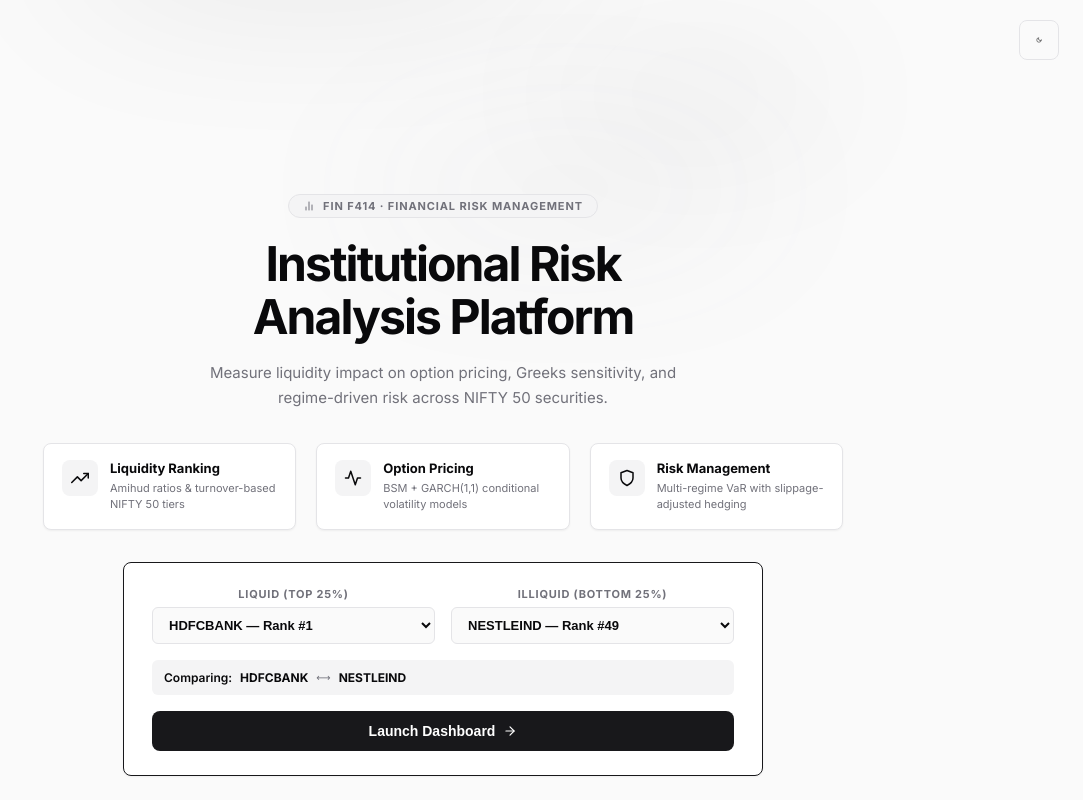
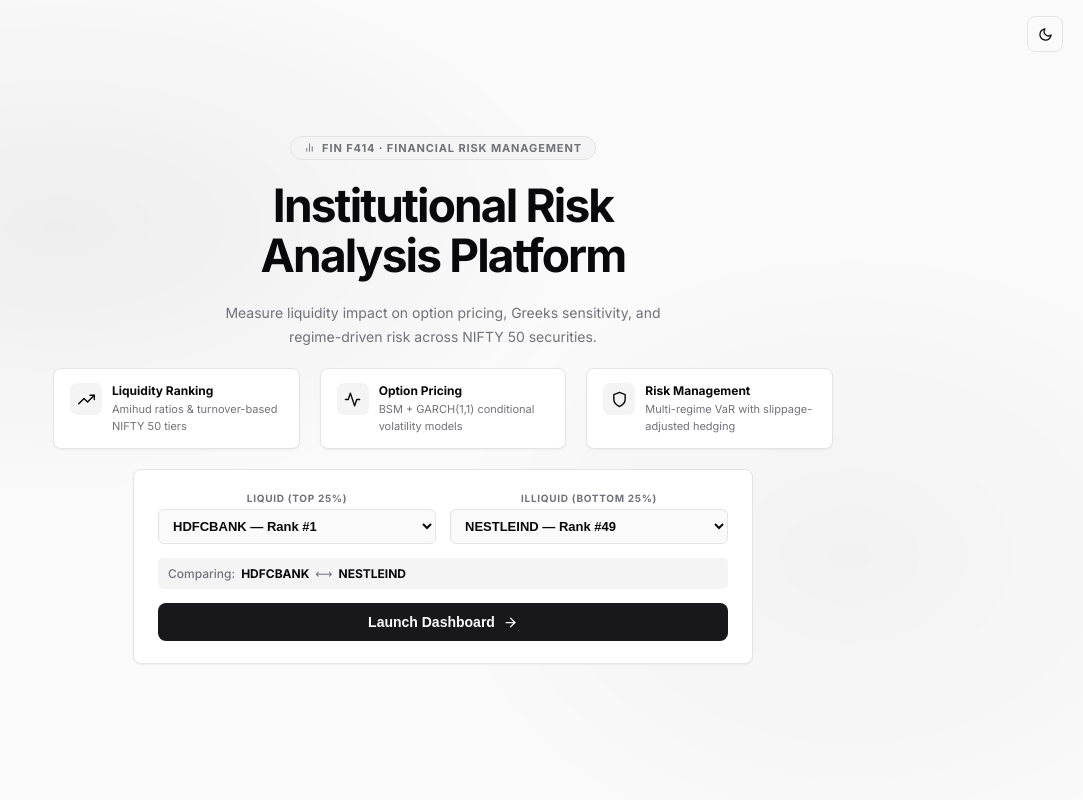
Before and after one commit to Aditya-021005/FRAM, a React app in the folder frontend/: page / in a window 1280 px wide. Shown: the whole page, without its empty margins (197-1280 px from the left). Built offline with nearby package versions, Linux system fonts and the light colour scheme; the HTML template or start-up script is replaced by a standard one.

Commit message:
Add L/I pinned rows with badge notation to all tables (B, C, D)

```diff
--- a/frontend/src/App.jsx
+++ b/frontend/src/App.jsx
@@ -24,78 +24,73 @@ function App() {
 
   if (isLanding) {
     return (
-      <div className="landing fade-in">
-        <div className="landing-blob" style={{ width: 500, height: 500, background: '#09090b', top: '-100px', left: '-150px', animationDuration: '9s' }} />
-        <div className="landing-blob" style={{ width: 400, height: 400, background: '#71717a', bottom: '-80px', right: '-100px', animationDuration: '7s', animationDelay: '1s' }} />
-        <div className="landing-blob" style={{ width: 300, height: 300, background: '#09090b', bottom: '10%', left: '20%', animationDuration: '11s', animationDelay: '2s' }} />
+      <div className="landing fade-in" style={{ gap: '20px' }}>
 
-        <div style={{ position: 'absolute', top: 20, right: 24, zIndex: 2 }}>
-          <button className="btn-outline" style={{ display: 'flex', alignItems: 'center', justifyContent: 'center', width: '40px', height: '40px' }} onClick={() => setIsDark(!isDark)}>
-            {isDark ? <FiSun size={16} /> : <FiMoon size={16} />}
+        <div style={{ position: 'absolute', top: 16, right: 20, zIndex: 10 }}>
+          <button className="btn-outline" style={{ display: 'flex', alignItems: 'center', justifyContent: 'center', width: '36px', height: '36px', padding: 0 }} onClick={() => setIsDark(!isDark)}>
+            {isDark ? <FiSun size={15} /> : <FiMoon size={15} />}
           </button>
         </div>
 
-        <div className="slide-up" style={{ display: 'inline-flex', gap: '8px', alignItems: 'center', background: 'var(--bg-muted)', padding: '4px 14px', borderRadius: '100px', fontSize: '11px', fontWeight: 700, color: 'var(--text-secondary)', marginBottom: '20px', border: '1px solid var(--border)', letterSpacing: '0.08em' }}>
-          <FiBarChart2 size={12} /> FIN F414 · FINANCIAL RISK MANAGEMENT
+        <div style={{ display: 'inline-flex', gap: '7px', alignItems: 'center', background: 'var(--bg-muted)', padding: '4px 13px', borderRadius: '100px', fontSize: '11px', fontWeight: 700, color: 'var(--text-secondary)', border: '1px solid var(--border)', letterSpacing: '0.08em' }}>
+          <FiBarChart2 size={11} /> FIN F414 · FINANCIAL RISK MANAGEMENT
         </div>
 
-        <h1 className="slide-up" style={{ fontSize: '48px', maxWidth: '760px', marginBottom: '16px', letterSpacing: '-0.04em', lineHeight: 1.1 }}>
+        <h1 style={{ fontSize: '46px', maxWidth: '700px', letterSpacing: '-0.04em', lineHeight: 1.1 }}>
           Institutional Risk<br/>Analysis Platform
         </h1>
 
-        <p className="slide-up" style={{ fontSize: '15px', color: 'var(--text-secondary)', maxWidth: '520px', marginBottom: '32px', lineHeight: 1.7 }}>
+        <p style={{ fontSize: '14px', color: 'var(--text-secondary)', maxWidth: '460px', lineHeight: 1.7 }}>
           Measure liquidity impact on option pricing, Greeks sensitivity,
           and regime-driven risk across NIFTY 50 securities.
         </p>
 
-        <div className="grid-3 slide-up" style={{ marginBottom: '32px', textAlign: 'left', maxWidth: '800px', width: '100%' }}>
+        <div className="grid-3" style={{ textAlign: 'left', maxWidth: '780px', width: '100%' }}>
           {[
-            { icon: <FiTrendingUp size={18} />, title: 'Liquidity Ranking', desc: 'Amihud ratios & turnover-based NIFTY 50 tiers' },
-            { icon: <FiActivity size={18} />, title: 'Option Pricing', desc: 'BSM + GARCH(1,1) conditional volatility models' },
-            { icon: <FiShield size={18} />, title: 'Risk Management', desc: 'Multi-regime VaR with slippage-adjusted hedging' },
+            { icon: <FiTrendingUp size={17} />, title: 'Liquidity Ranking', desc: 'Amihud ratios & turnover-based NIFTY 50 tiers' },
+            { icon: <FiActivity size={17} />, title: 'Option Pricing', desc: 'BSM + GARCH(1,1) conditional volatility models' },
+            { icon: <FiShield size={17} />, title: 'Risk Management', desc: 'Multi-regime VaR with slippage-adjusted hedging' },
           ].map((f, i) => (
-            <div key={i} className="card" style={{ padding: '16px 18px', display: 'flex', gap: '12px', alignItems: 'flex-start' }}>
-              <div style={{ width: 36, height: 36, borderRadius: 8, background: 'var(--bg-muted)', display: 'flex', alignItems: 'center', justifyContent: 'center', flexShrink: 0 }}>{f.icon}</div>
+            <div key={i} className="card" style={{ padding: '14px 16px', display: 'flex', gap: '10px', alignItems: 'flex-start' }}>
+              <div style={{ width: 32, height: 32, borderRadius: 7, background: 'var(--bg-muted)', display: 'flex', alignItems: 'center', justifyContent: 'center', flexShrink: 0 }}>{f.icon}</div>
               <div>
-                <div style={{ fontWeight: 700, fontSize: '13px', marginBottom: '4px' }}>{f.title}</div>
+                <div style={{ fontWeight: 700, fontSize: '12px', marginBottom: '3px' }}>{f.title}</div>
                 <div style={{ fontSize: '11px', color: 'var(--text-secondary)', lineHeight: 1.5 }}>{f.desc}</div>
               </div>
             </div>
           ))}
         </div>
 
-        <div className="card scale-in" style={{ padding: '24px 28px', maxWidth: '640px', width: '100%', border: '1.5px solid var(--accent)' }}>
-          <div style={{ display: 'grid', gridTemplateColumns: '1fr 1fr', gap: '16px', marginBottom: '16px' }}>
+        <div className="card" style={{ padding: '22px 24px', maxWidth: '620px', width: '100%', border: '1px solid var(--border)' }}>
+          <div style={{ display: 'grid', gridTemplateColumns: '1fr 1fr', gap: '14px', marginBottom: '14px' }}>
             <div>
-              <label style={{ fontSize: '11px', fontWeight: 700, display: 'block', marginBottom: '6px', textTransform: 'uppercase', letterSpacing: '0.07em', color: 'var(--text-secondary)' }}>Liquid (Top 25%)</label>
+              <label style={{ fontSize: '10px', fontWeight: 700, display: 'block', marginBottom: '5px', textTransform: 'uppercase', letterSpacing: '0.07em', color: 'var(--text-secondary)' }}>Liquid (Top 25%)</label>
               <select value={liquidTicker} onChange={(e) => setLiquidTicker(e.target.value)}
-                style={{ width: '100%', padding: '9px 12px', borderRadius: '6px', border: '1px solid var(--border)', background: 'var(--bg-secondary)', color: 'var(--text-primary)', fontSize: '13px', fontWeight: 600, cursor: 'pointer' }}>
+                style={{ width: '100%', padding: '8px 10px', borderRadius: '6px', border: '1px solid var(--border)', background: 'var(--bg-secondary)', color: 'var(--text-primary)', fontSize: '13px', fontWeight: 600, cursor: 'pointer' }}>
                 {liquidStocks.map(s => <option key={s.ticker} value={s.ticker}>{s.ticker.replace('.NS', '')} — Rank #{s.rank}</option>)}
               </select>
             </div>
             <div>
-              <label style={{ fontSize: '11px', fontWeight: 700, display: 'block', marginBottom: '6px', textTransform: 'uppercase', letterSpacing: '0.07em', color: 'var(--text-secondary)' }}>Illiquid (Bottom 25%)</label>
+              <label style={{ fontSize: '10px', fontWeight: 700, display: 'block', marginBottom: '5px', textTransform: 'uppercase', letterSpacing: '0.07em', color: 'var(--text-secondary)' }}>Illiquid (Bottom 25%)</label>
               <select value={illiquidTicker} onChange={(e) => setIlliquidTicker(e.target.value)}
-                style={{ width: '100%', padding: '9px 12px', borderRadius: '6px', border: '1px solid var(--border)', background: 'var(--bg-secondary)', color: 'var(--text-primary)', fontSize: '13px', fontWeight: 600, cursor: 'pointer' }}>
+                style={{ width: '100%', padding: '8px 10px', borderRadius: '6px', border: '1px solid var(--border)', background: 'var(--bg-secondary)', color: 'var(--text-primary)', fontSize: '13px', fontWeight: 600, cursor: 'pointer' }}>
                 {illiquidStocks.map(s => <option key={s.ticker} value={s.ticker}>{s.ticker.replace('.NS', '')} — Rank #{s.rank}</option>)}
               </select>
             </div>
           </div>
-          <div style={{ display: 'flex', gap: '8px', padding: '10px 12px', background: 'var(--bg-muted)', borderRadius: '6px', marginBottom: '16px', fontSize: '12px', color: 'var(--text-secondary)', alignItems: 'center' }}>
-            <span style={{ fontWeight: 600, color: 'var(--text-primary)' }}>Comparing:</span>
-            <span style={{ fontWeight: 800, color: 'var(--text-primary)' }}>{liquidTicker.replace('.NS', '')}</span>
-            <span style={{ fontSize: '10px' }}>⟷</span>
-            <span style={{ fontWeight: 800, color: 'var(--text-primary)' }}>{illiquidTicker.replace('.NS', '')}</span>
+          <div style={{ display: 'flex', gap: '6px', padding: '8px 10px', background: 'var(--bg-muted)', borderRadius: '5px', marginBottom: '14px', fontSize: '12px', color: 'var(--text-secondary)', alignItems: 'center' }}>
+            <span style={{ color: 'var(--text-secondary)', fontWeight: 500 }}>Comparing:</span>
+            <span style={{ fontWeight: 700, color: 'var(--text-primary)' }}>{liquidTicker.replace('.NS', '')}</span>
+            <span>⟷</span>
+            <span style={{ fontWeight: 700, color: 'var(--text-primary)' }}>{illiquidTicker.replace('.NS', '')}</span>
           </div>
-          <button className="btn-primary" style={{ width: '100%', display: 'flex', alignItems: 'center', justifyContent: 'center', gap: '8px', padding: '12px', fontSize: '14px' }} onClick={() => setIsLanding(false)}>
-            Launch Dashboard <FiArrowRight />
+          <button className="btn-primary" style={{ width: '100%', display: 'flex', alignItems: 'center', justifyContent: 'center', gap: '8px', padding: '11px', fontSize: '14px' }} onClick={() => setIsLanding(false)}>
+            Launch Dashboard <FiArrowRight size={15} />
           </button>
         </div>
       </div>
     );
   }
-
-
   return (
     <div className="app">
       <header className="header">
--- a/frontend/src/index.css
+++ b/frontend/src/index.css
@@ -56,31 +56,33 @@ body { font-family: 'Inter', sans-serif; background: var(--bg-primary); color: v
   justify-content: center;
   text-align: center;
   padding: 24px;
+  position: relative;
   background: var(--bg-secondary);
-  position: relative;
 }
 
-.landing h1 { font-size: 48px; font-weight: 700; letter-spacing: -0.05em; margin-bottom: 16px; }
-.landing p { font-size: 16px; color: var(--text-secondary); max-width: 650px; margin-bottom: 48px; line-height: 1.6; }
-
-.landing-blob {
+.landing::before {
+  content: '';
   position: absolute;
-  border-radius: 50%;
-  filter: blur(80px);
-  opacity: 0.12;
-  animation: blobFloat 8s ease-in-out infinite alternate;
+  inset: 0;
+  background: radial-gradient(ellipse 60% 50% at 20% 30%, rgba(0,0,0,0.06) 0%, transparent 70%),
+              radial-gradient(ellipse 50% 60% at 80% 70%, rgba(0,0,0,0.04) 0%, transparent 70%);
+  animation: gradientShift 10s ease-in-out infinite alternate;
   pointer-events: none;
-  z-index: 0;
 }
 
-.dark .landing-blob { opacity: 0.18; }
+.dark .landing::before {
+  background: radial-gradient(ellipse 60% 50% at 20% 30%, rgba(255,255,255,0.05) 0%, transparent 70%),
+              radial-gradient(ellipse 50% 60% at 80% 70%, rgba(255,255,255,0.03) 0%, transparent 70%);
+}
 
-@keyframes blobFloat {
-  0% { transform: translate(0, 0) scale(1); }
-  100% { transform: translate(30px, -20px) scale(1.08); }
+@keyframes gradientShift {
+  0%   { opacity: 1; transform: scale(1) translate(0, 0); }
+  100% { opacity: 0.7; transform: scale(1.05) translate(20px, -15px); }
 }
 
 .landing > * { position: relative; z-index: 1; }
+.landing h1 { font-size: 48px; font-weight: 700; letter-spacing: -0.05em; margin: 0; }
+.landing > p { font-size: 15px; color: var(--text-secondary); max-width: 480px; line-height: 1.7; margin: 0; }
 
 .btn-primary { padding: 12px 32px; background: var(--accent); color: var(--accent-fg); border: none; border-radius: var(--radius); font-weight: 600; cursor: pointer; font-size: 15px; transition: scale 0.1s; }
 .btn-primary:active { scale: 0.98; }
```
Also changed, not shown: frontend/src/components/PartB.jsx (+37 -5 lines), frontend/src/components/PartC.jsx (+55 -16 lines), frontend/src/components/PartD.jsx (+35 -5 lines).
